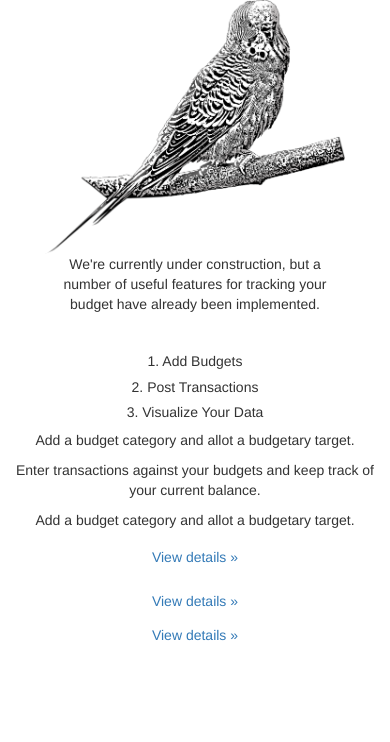
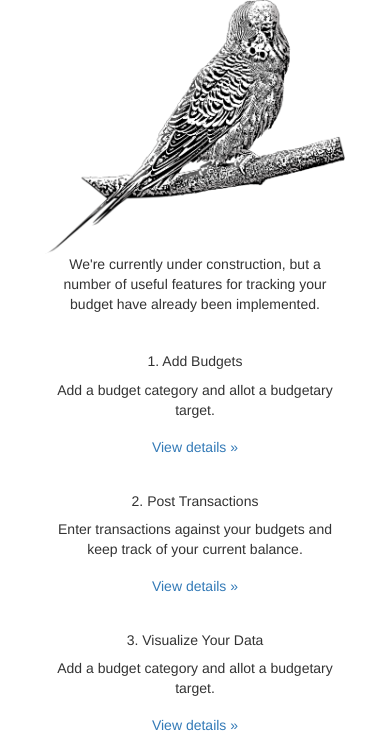
Before and after one commit to ClimberDude/budgy_app, a Flask app: page / in a window 390 px wide. Shown: the part 222-964 px from the top of the page. Before the commit the page ends 863 px from the top, so only its background shows below. Run offline with Flask 2, Linux system fonts and the light colour scheme; the visitor is signed in with stand-in values (Sample User, id 1); data comes from the database, SQL or seed files in the repository; data that the repository does not hold is empty; some libraries are stand-ins or nearby versions.

Commit message:
Landing Page HTML Fix
Column arrangment of the buttons is problematic on mobile, refactored the HTML to have a more consistent layout.

```diff
--- a/app/main/templates/landing.html
+++ b/app/main/templates/landing.html
@@ -14,38 +14,66 @@
 <br>
 <div class="container-fluid">
     <div class="row">
-        <div class="col-md-4 bg-light mx-auto text-center">
+        <div class="col-md-4 bg-light">
+            <div class="container">
+                <div class="row ">
+                    <div class="col-md-12 mx-auto text-center">
                         <h5>1. Add Budgets</h5>
-        </div>
-        <div class="col-md-4 bg-light mx-auto text-center">
-            <h5>2. Post Transactions</h5>
-        </div>
-        <div class="col-md-4 bg-light mx-auto text-center">
-            <h5>3. Visualize Your Data</h5>
-        </div>
                     </div>
                 </div>
                 <div class="row">
-        <div class="col-md-4 bg-light mx-auto text-center">
-            <p>Add a budget category and allot a budgetary target.</p>
-        </div>
-        <div class="col-md-4 bg-light mx-auto text-center">
-            <p>Enter transactions against your budgets and keep track of your current balance.</p>
-        </div>
-        <div class="col-md-4 bg-light mx-auto text-center">
+                    <div class="col-md-12 mx-auto text-center">
                         <p>Add a budget category and allot a budgetary target.</p>
                     </div>
                 </div>
                 <div class="row">
-        <div class="col-md-4 bg-light mx-auto text-center">
-            <a class="btn btn-secondary" href="{{ url_for('main.budget_add') }}" role="button">View details »</a></p>
+                    <div class="col-md-12 mx-auto text-center">
+                        <a class="btn btn-secondary" href="{{ url_for('main.budget_add') }}" role="button">View details »</a>
                     </div>
-        <div class="col-md-4 bg-light mx-auto text-center">
+                </div>
+                <br>
+            </div>
+        </div>
+        <div class="col-md-4 bg-light">
+            <div class="container">
+                <div class="row">
+                    <div class="col-md-12 mx-auto text-center">
+                        <h5>2. Post Transactions</h5>
+                    </div>
+                </div>
+                <div class="row">
+                    <div class="col-md-12 mx-auto text-center">
+                        <p>Enter transactions against your budgets and keep track of your current balance.</p>
+                    </div>
+                </div>
+                <div class="row">
+                    <div class="col-md-12 mx-auto text-center">
                         <a class="btn btn-secondary" href="{{ url_for('main.trans_add') }}" role="button">View details »</a>
                     </div>
-        <div class="col-md-4 bg-light mx-auto text-center">
+                </div>
+                <br>
+            </div>
+        </div>
+
+        <div class="col-md-4 bg-light">
+            <div class="container">
+                <div class="row">
+                    <div class="col-md-12 mx-auto text-center">
+                        <h5>3. Visualize Your Data</h5>
+                    </div>
+                </div>
+                <div class="row">
+                    <div class="col-md-12 mx-auto text-center">
+                        <p>Add a budget category and allot a budgetary target.</p>
+                    </div>
+                </div>
+                <div class="row">
+                    <div class="col-md-12 mx-auto text-center">
                         <a class="btn btn-secondary" href="{{ url_for('visuals.income_v_spending') }}" role="button">View details »</a>
                     </div>
                 </div>
             </div>
+        </div>
+    </div>
+</div>
 {% endblock %}
--- a/app/templates/base.html
+++ b/app/templates/base.html
@@ -52,7 +52,7 @@
             <li class="nav-item active"><a class="nav-link" href="{{ url_for('admin.index') }}">{{ 'Admin' }}</a></li>
             {% endif %}
             {% if current_user.is_anonymous %}
-            <li class="nav-item active"></li>><a class="nav-link" href="{{ url_for('auth.login') }}">{{ 'Login' }}</a></li>
+            <li class="nav-item active"></li><a class="nav-link" href="{{ url_for('auth.login') }}">{{ 'Login' }}</a></li>
             {% else %}
             <li class="nav-item active"></li>><a class="nav-link" href="{{ url_for('auth.profile') }}">{{ 'Profile' }}</a></li>
             <li class="nav-item active"></li>><a class="nav-link" href="{{ url_for('auth.logout') }}">{{ 'Logout' }}</a></li>
```
Lines whose indentation alone changed are shown as unchanged.
